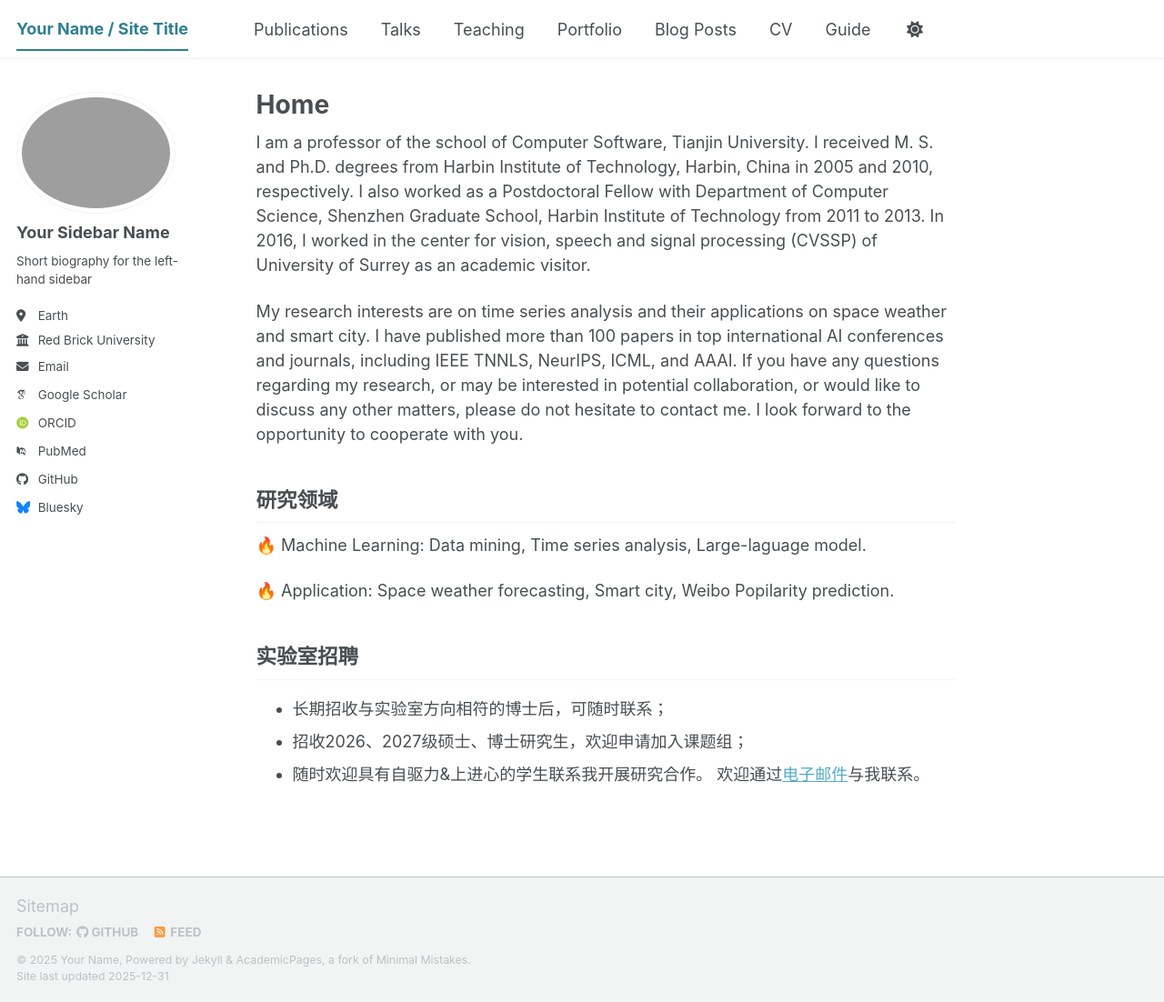
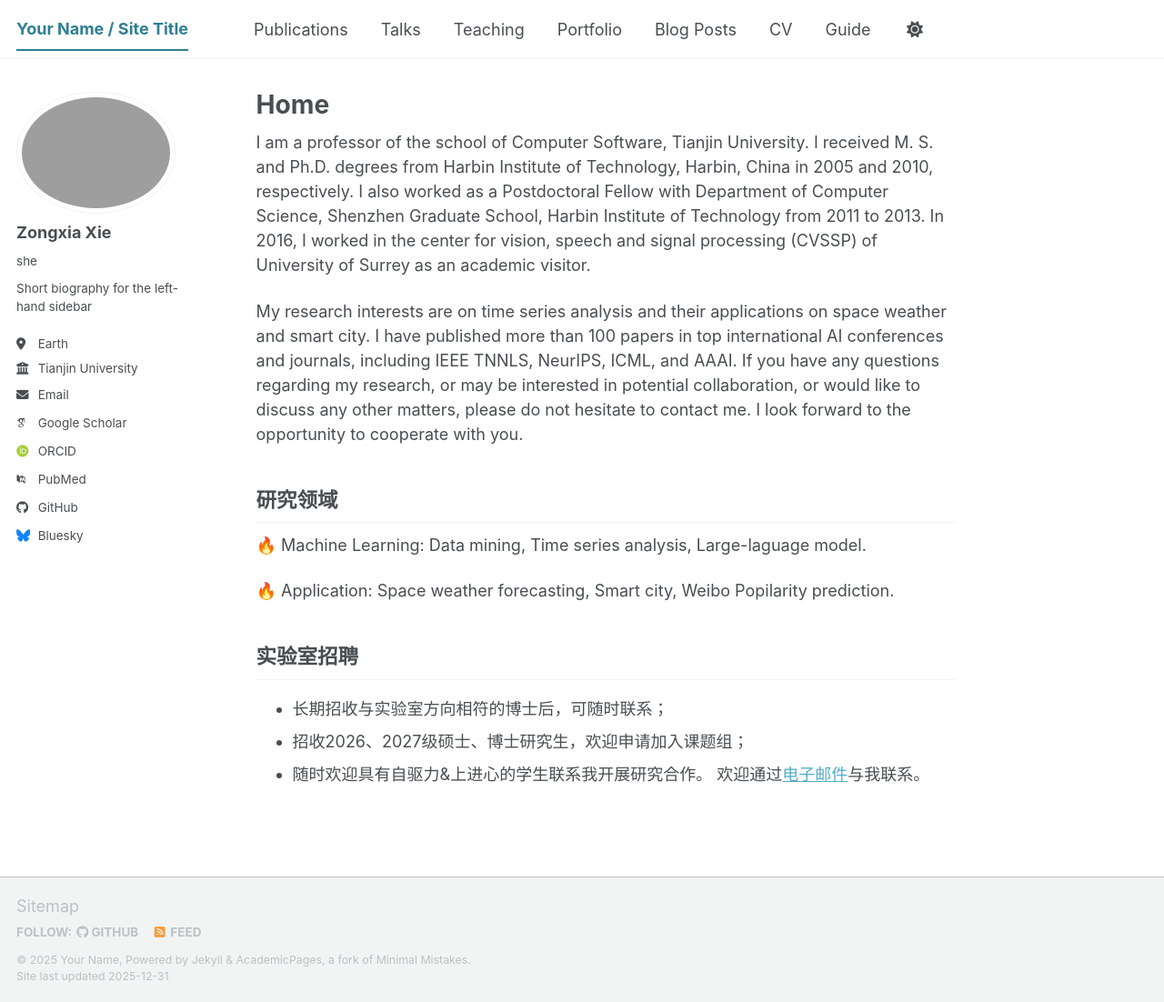
Before and after one commit to tjuts/xie-zongxia.github.io, a Jekyll site: the page built from _pages/about.md, in a window 1280 px wide and 1102 px high. Shown: the whole window at 91% size. Built offline with Jekyll 4.4.1, drawn with Linux system fonts in a browser that asks for light colours; some web fonts are replaced; a script bundle is joined from its source files by our own code; library files that are not in the unit come from our copies.

Commit message:
Update _config.yml

```diff
--- a/_config.yml
+++ b/_config.yml
@@ -24,13 +24,13 @@ repository               : "academicpages/academicpages.github.io"
 author:
   # Biographic information
   avatar           : "profile.png"
-  name             : "Your Sidebar Name"
-  pronouns         : # example: "she/her"
+  name             : "Zongxia Xie"
+  pronouns         : "she"# example: "she/her"
   bio              : "Short biography for the left-hand sidebar"
   location         : "Earth"
-  employer         : "Red Brick University"
+  employer         : "Tianjin University"
   uri              : # URL
-  email            : "none@example.org"
+  email            : "caddiexie@hotmail.com"
 
   # Academic websites
   academia         : # URL
```
